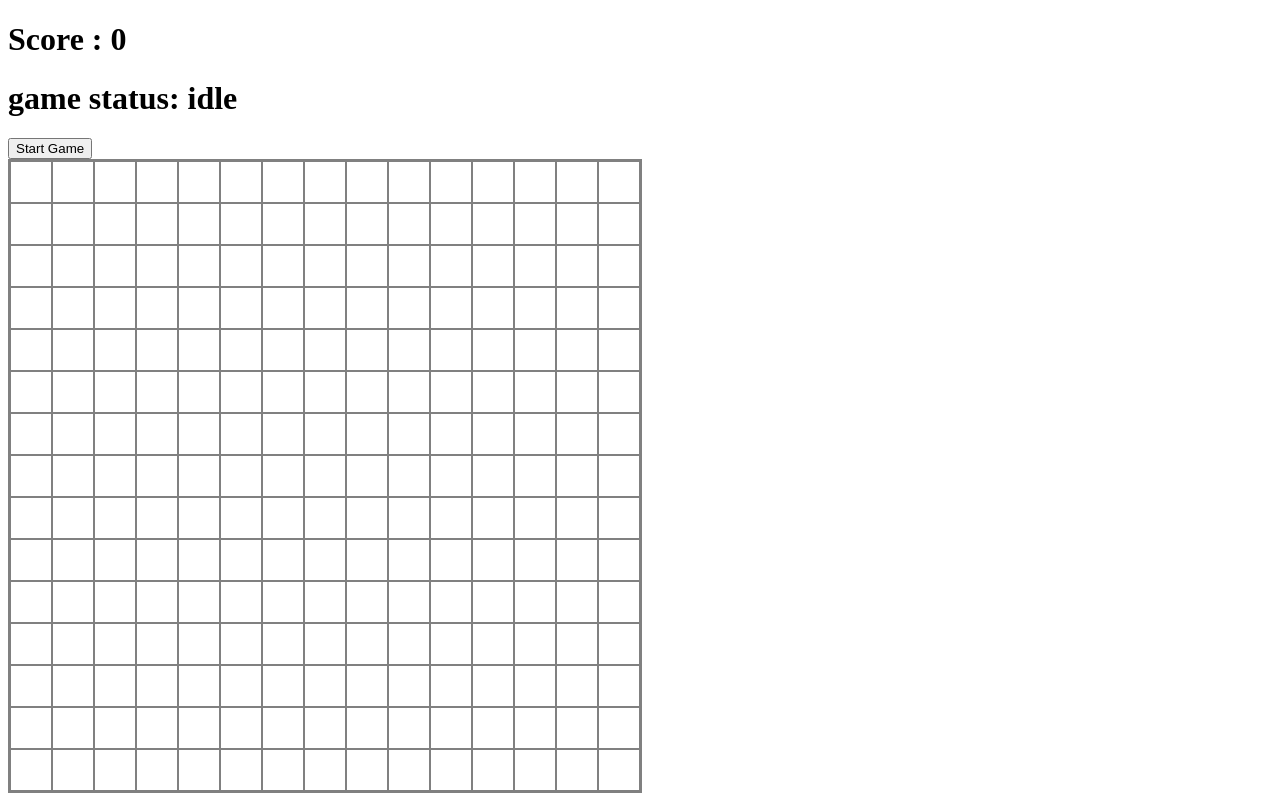
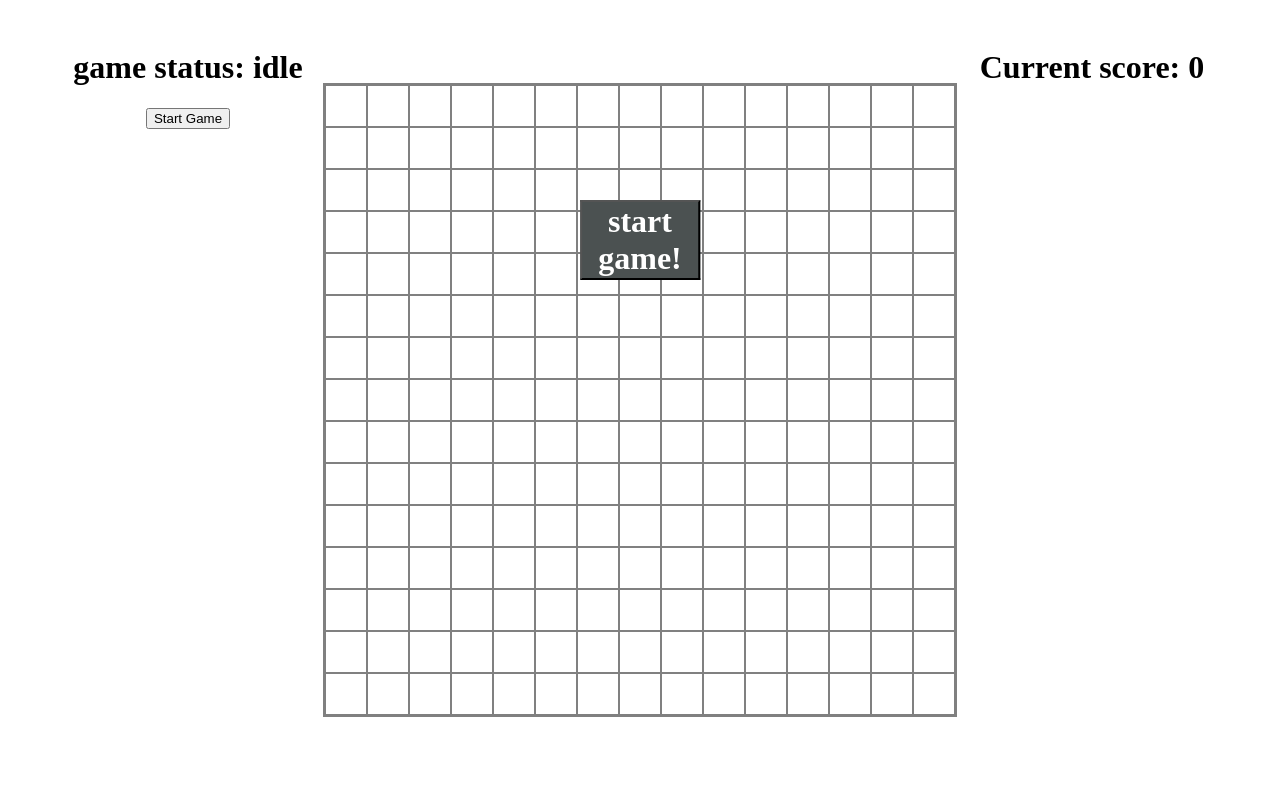
Before and after one commit to rongart1/reacte-snake-game, a React (Create React App) app: page / in a window 1280 px wide. Built offline with nearby package versions, Linux system fonts and the light colour scheme.

Commit message:
made game over text and animation

```diff
--- a/src/App.js
+++ b/src/App.js
@@ -1,7 +1,8 @@
 import React, { useState} from 'react';
 import GameBoard from './components/GameBoard';
 import DashBoard from './components/DashBoard';
-
+import ScoreDisplay from './components/ScoreDisplay';
+import GameMessage from './components/GameMessage';
 function App() {
     const [score, setScore] = useState(0);
     const [gameState, setGameState] = useState("idle");
@@ -9,7 +10,6 @@ function App() {
     return (
         <div className="App">
             <DashBoard
-              score={score}
               gameState={gameState}
               setGameState={setGameState}/>
             <GameBoard
@@ -17,6 +17,12 @@ function App() {
               gameState={gameState}
               setGameState={setGameState}
             />
+            <ScoreDisplay score={score}/>
+            <GameMessage
+              setGameState={setGameState}
+              gameState={gameState}
+              score={score}
+              />
         </div>
     );
 }
--- a/src/components/DashBoard.jsx
+++ b/src/components/DashBoard.jsx
@@ -6,9 +6,7 @@ function DashBoard({score,gameState,setGameState}){
        setGameState("running");
     }
 
-    return(<div className="dash-board">
-
-        <h1>Score : {score}</h1>
+    return(<div className="dash-board-container">
         <h1>game status: {gameState}</h1>
         <button onClick={startGame}>Start Game</button>
     </div>);
--- a/src/components/GameBoard.jsx
+++ b/src/components/GameBoard.jsx
@@ -2,8 +2,8 @@ import React, { useState, useEffect, useImperativeHandle } from 'react';
 
 const GameBoard = ({ scoreDisplay, gameState, setGameState }) => {
     let playerPositions = [new Position(2, 2)]; // Starting with one block at position (2,2)
-    let playerDirection = ""; // Starting direction is right
-    let lastDirection = ""; // Saves the last direction of the player
+    let playerDirection; // Starting direction is right
+    let lastDirection; // Saves the last direction of the player
     let gameRunning = false;
     let score;
     let foodPosition = null;
@@ -198,9 +198,12 @@ const GameBoard = ({ scoreDisplay, gameState, setGameState }) => {
         console.log(`player: ${positons}`);
     };
 
+
+    //starts game
     let intervals = [];
     const reStartGame = () => {
-        const gameTick = 500; // Game ticks every x milliseconds
+        clearBlocks();
+        const gameTick = 200; // Game ticks every x milliseconds
         playerPositions = [new Position(2, 2)];
         generateFood(); // Generate initial food position
         intervals.push(setInterval(move, gameTick));
@@ -214,6 +217,26 @@ const GameBoard = ({ scoreDisplay, gameState, setGameState }) => {
         intervals.push(setInterval(updateGameState, gameTick));
     };
 
+    //does a wave effect on board
+    const startWaveEffect = () => {
+        clearBlocks(); // Clear any existing colors on the board
+        let waveRow = 1; // Start the wave from the first row
+        const waveInterval = setInterval(() => {
+            if (waveRow <= boardHeight) {
+                for (let col = 1; col <= boardWidth; col++) {
+                    const block = document.getElementById(`row${waveRow}col${col}`);
+                    if (block) {
+                        block.style.backgroundColor = "darkgray";
+                    }
+                }
+                waveRow++;
+            } else {
+                clearInterval(waveInterval); // Stop the wave once it reaches the last row
+            }
+        }, 100);
+    };
+
+    //ends game by ending all intervals
     const gameOver = () => {
         intervals.forEach(interval => {
             clearInterval(interval);
@@ -221,6 +244,7 @@ const GameBoard = ({ scoreDisplay, gameState, setGameState }) => {
         console.log("gameover");
         gameRunning = false;
         updateGameState();
+        startWaveEffect();
     };
 
     return (
--- /dev/null
+++ b/src/components/GameMessage.jsx
@@ -0,0 +1,30 @@
+function GameMessage({gameState,setGameState,score}){
+
+
+
+
+    return (
+        <div className="game-message-container">
+            <h1 id="game-over" className="game-over-text"
+             style={{ display: gameState === "gameOver" ?
+                            "inline-block" :
+                             "none" }}
+            >GAME OVER</h1>
+
+            <h1 className="game-over-text"
+             style={{ display: gameState === "gameOver" ?
+                            "inline-block" :
+                             "none" }}
+            >Score: {score}</h1>
+
+            <button className="start-btn"
+                onClick={() =>setGameState("running")}
+                style={{ display: gameState != "running" ?
+                    "inline-block" :
+                     "none" }}
+            >{gameState === "idle"? "start game!" : "restart game"}</button>
+        </div>
+    );
+
+}
+export default GameMessage
--- /dev/null
+++ b/src/components/ScoreDisplay.jsx
@@ -0,0 +1,9 @@
+function ScoreDisplay({score}){
+
+
+    return(<div className="score-display-container">
+        <h1>Current score: {score}</h1>
+    </div>);
+}
+
+export default ScoreDisplay;
--- a/src/index.css
+++ b/src/index.css
@@ -1,9 +1,80 @@
+body{
+  font-family:'Times New Roman', Times, serif;
+}
+
+.App{
+  display: flex;
+  padding: 20px;
+  flex-direction:column;
+}
+
+.game-message-container{
+  display: flex;
+  flex-direction: column;
+  position: absolute;
+  left: 50%;
+  top:30%;
+  transform: translate(-50%,-50%);
+  align-items: center;
+}
+
+.start-btn{
+  font-family: 'Times New Roman', Times, serif ;
+  width: 70%;
+  font-size: 2rem;
+  border-radius: 0;
+  font-weight: bold;
+  color: white;
+  background-color: rgb(75, 81, 81);
+}
+
+.game-over-text{
+  font-size: 4rem;
+  color: rgb(155, 10, 10);
+}
+#game-over{
+  animation-name: game-over;
+  animation-duration: 2.5s;
+  animation-timing-function: linear;
+  animation-fill-mode: forwards;
+  animation-iteration-count: infinite;
+}
+@keyframes game-over{
+  0% {
+    opacity: 1;
+  }
+  50% {
+    opacity: 0;
+  }
+  100%{
+    opacity: 1;
+  }
+}
+
+.score-display-container{
+  position: absolute;
+  align-self: flex-end;
+  text-align: center;
+  width: 25%;
+}
+
+.dash-board-container{
+  position: absolute;
+  align-self: flex-start;
+  width: 25%;
+  text-align: center;
+}
 
 #board-container {
+  position: absolute;
+  left: 50%;
+  top:50%;
+  transform: translate(-50%,-50%);
   display: grid;
   grid-template-columns: repeat(15, 1fr);
   width: fit-content;
   border: gray 2px solid;
+
 }
 
 
```
